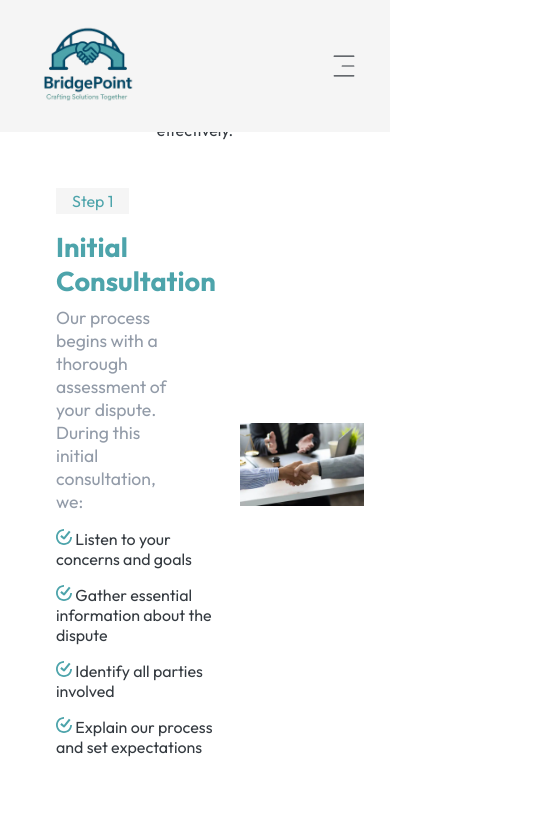
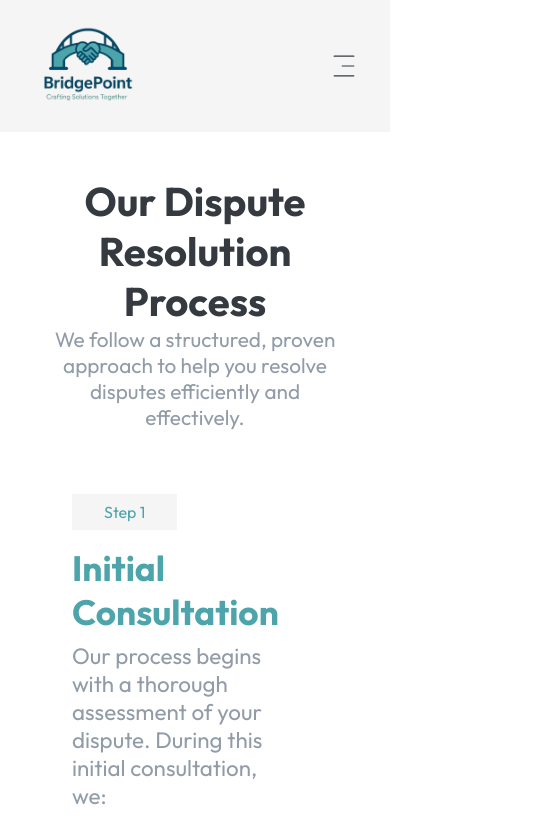
Before and after one commit to ozi-sadiq-kasai/bridge, a React (Vite) app: page /process in a window 390 px wide. Shown: the top 824 px of the page, 540 px wide, since content can reach past the window. Built offline with nearby package versions, Linux system fonts and the light colour scheme.

Commit message:
deets query

```diff
--- a/src/pages/detail_process/DetailProcess.css
+++ b/src/pages/detail_process/DetailProcess.css
@@ -1,9 +1,17 @@
 .detail {
-    padding: 20px 40px;
+  padding: 40px;
+  margin-top: 8.5rem;
 }
 
 .detail__header {
   text-align: center;
+}
+.detail__header h2 {
+  font-size: 2.5rem;
+}
+.detail__header p {
+  font-size: 1.3rem;
+  color: #929ba8;
 }
 
 .detail__list {
@@ -16,6 +24,8 @@
   gap: 1.5rem;
   margin-bottom: 4rem;
   align-items: center;
+  justify-content: center;
+  padding: 2rem;
 }
 
 /* Odd: normal direction */
@@ -31,41 +41,65 @@
 }
 
 .detail__item article {
-    flex: 2;
-    padding: 1rem 0 0 1rem;
+  flex: 1;
+}
+.detail__item img {
+  flex: 1;
+  /* width: 40%; */
 }
 
 .detail__item article span {
   display: inline-block;
   margin-bottom: 1rem;
-    padding: 0.2rem 1rem;
+  padding: 0.5rem 2rem;
   background-color: whitesmoke;
 }
 
 .detail__item article h3 {
-    font-size: 1.7rem;
+  font-size: 2.2rem;
   color: #4da4ab;
   margin-bottom: 0.5rem;
 }
 
 .detail__item article p {
   margin-bottom: 1rem;
-    width: 70%;
-    font-size: 1.1rem;
+  width: 80%;
+  font-size: 1.4rem;
   color: #929ba8;
 }
 
 .detail__item article section {
   display: flex;
+  font-size: 1.4rem;
   flex-direction: column;
   gap: 1rem;
 }
 
-  .detail__item img {
-    flex: 1;
-    width: 40%;
+.tick {
+  color: #4da4ab;
 }
 
-  .tick{
-    color: #4da4ab;
+
+/* QUERIES */
+@media screen and (max-width:768px){
+  .detail__item {
+  display: flex;
+  gap: 1.5rem;
+  margin-bottom: 4rem;
+  align-items: center;
+  justify-content: center;
+  padding: 2rem;
+  flex-direction: column;
 }
+.detail__item.odd {
+  flex-direction: column;
+}
+
+/* Even: reversed direction */
+.detail__item.even {
+  flex-direction: column;
+  gap: 10rem;
+  justify-content: start;
+}
+
+}
```
Lines whose indentation alone changed are shown as unchanged.
